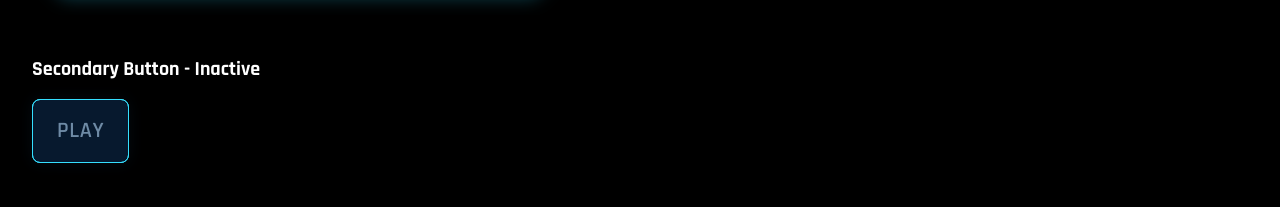
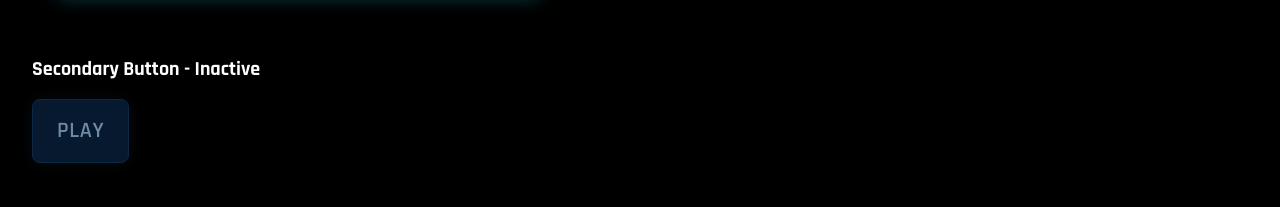
Before and after one commit to IlyasFounas/ft_transcendence, a React (Vite) app in the folder frontend/: page /components in a window 1280 px wide. Shown: the part 6008-6215 px from the top of the page. Built offline with nearby package versions, Linux system fonts and the light colour scheme; no server answers.

Commit message:
fix: add secondary_button

```diff
--- a/frontend/src/components/buttons/SecondaryButton.tsx
+++ b/frontend/src/components/buttons/SecondaryButton.tsx
@@ -4,9 +4,10 @@ interface SecondaryButtonProps extends BaseButtonProps {
 	active?: boolean;
 	icon?: React.ReactNode;
 	className?: string;
+	variant?: "classic" | "danger"
 }
 
-export default function SecondaryButton({ children, onClick, icon, active, className }: SecondaryButtonProps) {
+export default function SecondaryButton({ children, onClick, icon, active, className, variant="classic", }: SecondaryButtonProps) {
   return (
 	<button
 		onClick={onClick}
@@ -17,11 +18,12 @@ export default function SecondaryButton({ children, onClick, icon, active, class
 
 			rounded-lg
 			border border-primary
-			outline -outline-offset-1 outline-primary
+			outline -outline-offset-1
 
 			bg-surface-elevated
 
-			text-heading-medium
+			lg:text-heading-medium
+			text-body-primary
 
 			shadow-[0_0_6px_rgba(53,223,255,0.5)]
 
@@ -40,15 +42,26 @@ export default function SecondaryButton({ children, onClick, icon, active, class
 			active:drop-shadow-none
 			active:opacity-75
 
+			${variant === "danger"
+  ? `
+            hover:border-red-500
+            hover:outline-red-500
+            hover:text-red-500
+            hover:drop-shadow-[0_0_10px_rgba(255,59,59,0.6)]
+        `
+  : `
+            hover:brightness-110
+            hover:drop-shadow-[0_0_10px_rgba(40,215,255,0.5)]
+        `}
 			${active
 		? `
 			text-text-primary
 			border-border-active
-			outline-border-active
+			outline-primary
 			shadow-[0px_0px_16px_0px_rgba(40,215,255,0.5)]
 		`
 		: `
-			border-border-default
+			border-surface-elevated
 			outline-border-default
 			text-text-secondary
 			shadow-[0px_0px_16px_0px_rgba(30,77,120,0.15)]
--- a/frontend/src/layouts/ChatLayout.tsx
+++ b/frontend/src/layouts/ChatLayout.tsx
@@ -21,7 +21,7 @@ export function ChatLayout () {
                     onClick={() => setIsChatOpen(false)}
                 />
             )}
-            <div className="h-dvh flex flex-col overflow-hidden">
+            <div className="min-h-dvh flex flex-col">
                 <Navbar
                     status="online"
                     isChatOpen={isChatOpen}
--- a/frontend/src/layouts/MainLayout.tsx
+++ b/frontend/src/layouts/MainLayout.tsx
@@ -21,7 +21,7 @@ export function MainLayout () {
                 onClick={() => setIsChatOpen(false)}
             />
         )}
-        <div className="h-dvh flex flex-col overflow-hidden">
+        <div className="min-h-dvh flex flex-col">
             <Navbar
                 status="online"
                 isChatOpen={isChatOpen}
```
